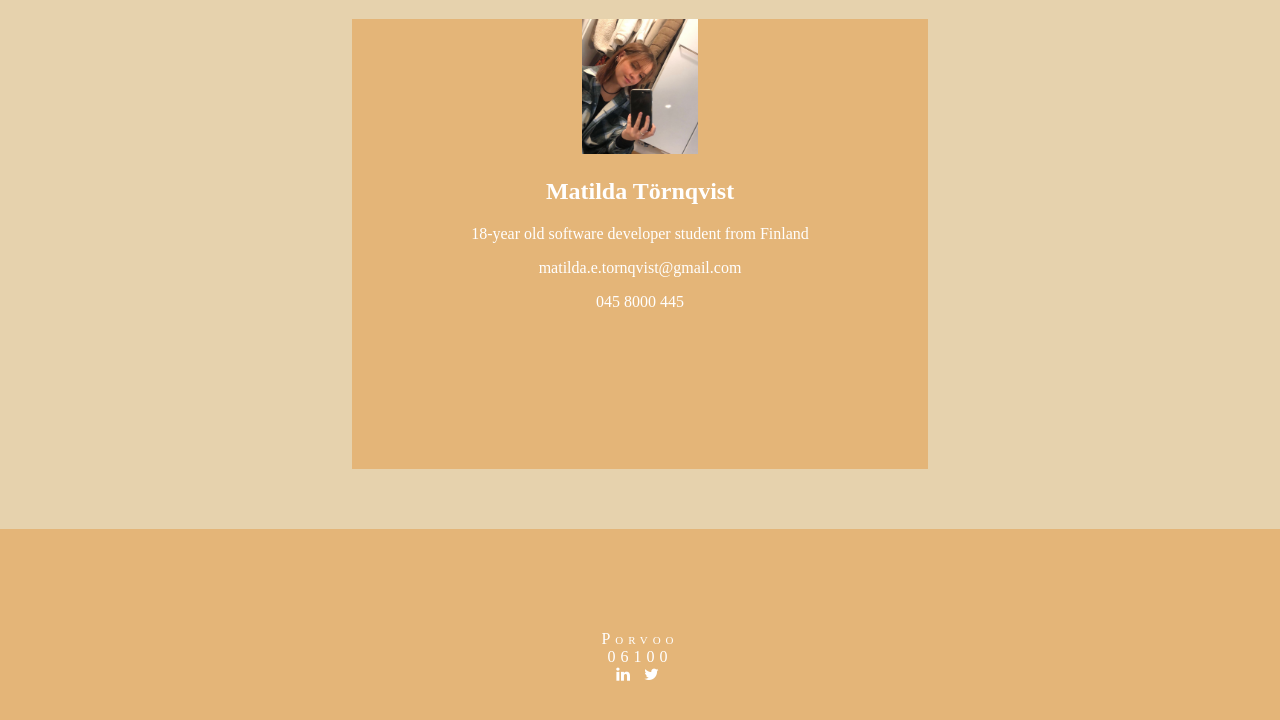
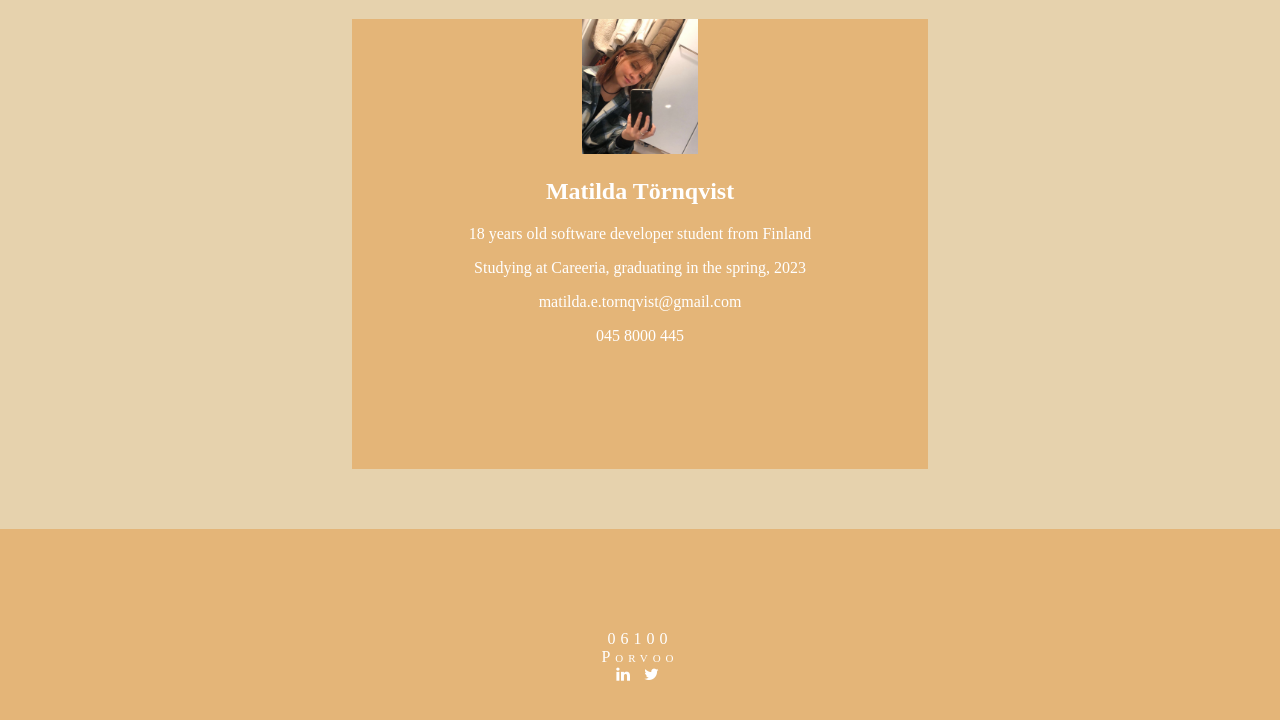
Before and after one commit to matilda-t1/matilda-t1.github.io, a plain HTML site: page Ajanvaraus.html in a window 1280 px wide. Shown: the part 734-1454 px from the top of the page. Drawn offline with nearby package versions, Linux system fonts and the light colour scheme.

Commit message:
grammar fixes

```diff
--- a/Ajanvaraus.html
+++ b/Ajanvaraus.html
@@ -59,8 +59,10 @@
                         <div class="container">
                             <img src="Kuvat/Minä2.jpg" alt="Matilda" style="width:20%">
                           <h2>Matilda Törnqvist</h2>
-                          <p>18-year old software developer student from Finland</p>
-                          <p>matilda.e.tornqvist@gmail.com</p><p>045 8000 445</p>
+                          <p>18 years old software developer student from Finland</p>
+                          <p>Studying at Careeria, graduating in the spring, 2023</p>
+                          <p>matilda.e.tornqvist@gmail.com</p>
+                          <p>045 8000 445</p>
                         </div>
                       </div>
                     </div>
@@ -71,7 +73,7 @@
     <div class="footer">
         <div class="locations">
             <div><br/>
-                <div class="address"><br/>Porvoo<br/>06100<br/><link rel="stylesheet" href="https://cdnjs.cloudflare.com/ajax/libs/font-awesome/4.7.0/css/font-awesome.min.css">
+                <div class="address"><br/>06100<br/>Porvoo<br/><link rel="stylesheet" href="https://cdnjs.cloudflare.com/ajax/libs/font-awesome/4.7.0/css/font-awesome.min.css">
 
                     <a href="https://www.linkedin.com/in/matilda-t%C3%B6rnqvist-822541206/" class="fa fa-linkedin"></a>
                     <a href="https://twitter.com/MatildaT117" class="fa fa-twitter"></a></div>
```
Also changed, not shown: Designimme.html (+1 -1 lines), Valitsemeidat.html (+3 -3 lines), index.html (+1 -1 lines).
